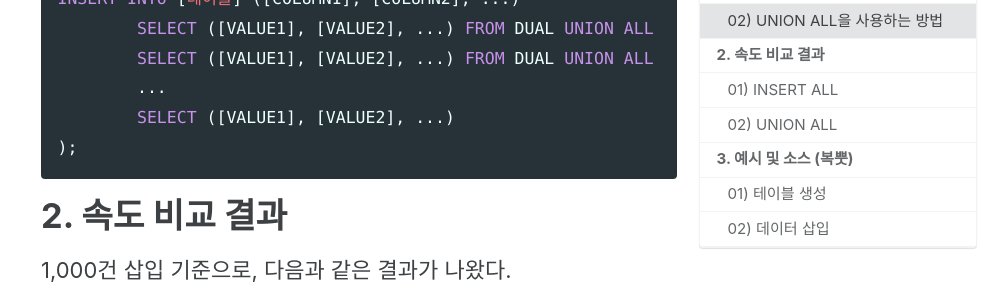
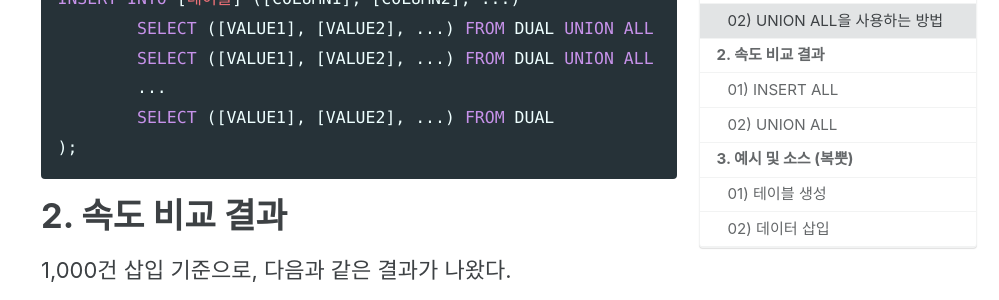
Before and after one commit to apt-get-install/apt-get-install.github.io, a Jekyll site: the page built from _posts/2020-09-23-[Oracle]-performance-01.md, in a window 1280 px wide and 900 px high, scrolled down 1007 px. Shown: the part 152-452 px from the top of the window, without its empty margins (281-1280 px from the left). Built offline with Jekyll 4.4.1, drawn with Linux system fonts in a browser that asks for light colours; cached includes are drawn as plain includes; nearby versions of some CDN libraries; comment, search, counter and statistics services are not loaded.

Commit message:
오타수정

````diff
--- a/_config.yml
+++ b/_config.yml
@@ -93,7 +93,7 @@ analytics:
 
 # Site Author
 author:
-  name             : "최수호"
+  name             : "뚜뚜"
   avatar           : "/assets/images/my-photo.jpg" # path of avatar image, e.g. "/assets/images/bio-photo.jpg"
   bio              : "웹 개발자입니다. 빅데이터 분석 기사를 도전하고 있습니다."
   location         : "Anyang"
--- a/_posts/2020-09-23-[Oracle]-performance-01.md
+++ b/_posts/2020-09-23-[Oracle]-performance-01.md
@@ -47,7 +47,7 @@ INSERT INTO [테이블] ([COLUMN1], [COLUMN2], ...)
 	SELECT ([VALUE1], [VALUE2], ...) FROM DUAL UNION ALL
 	SELECT ([VALUE1], [VALUE2], ...) FROM DUAL UNION ALL
 	...
-	SELECT ([VALUE1], [VALUE2], ...)
+	SELECT ([VALUE1], [VALUE2], ...) FROM DUAL
 );
 ```
 
````
